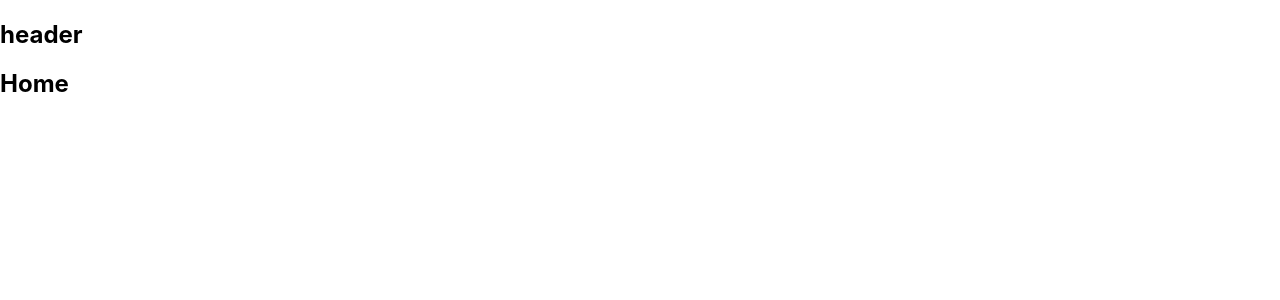
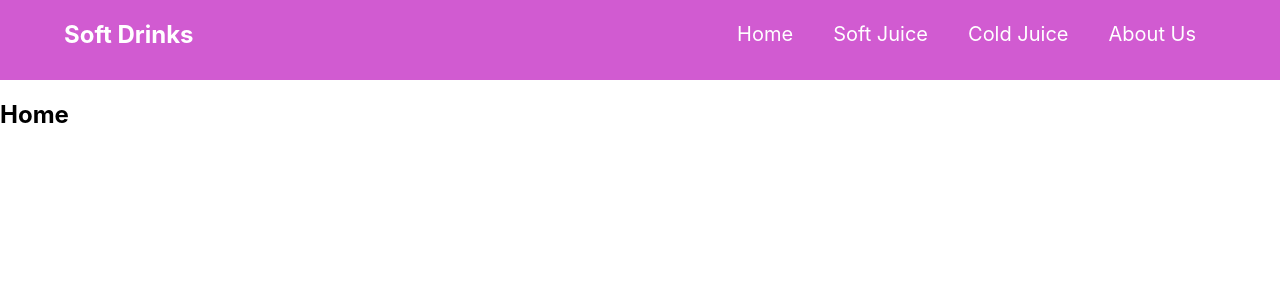
Before and after one commit to ruhulamin111/react-soft-drinks, a React (Create React App) app: page / in a window 1280 px wide. Shown: the top 300 px of the page. Built offline with nearby package versions, Linux system fonts and the light colour scheme.

Commit message:
navbar add

```diff
--- a/src/components/Header/Header.css
+++ b/src/components/Header/Header.css
@@ -0,0 +1,26 @@
+.nav-bar {
+    background-color: rgb(209, 91, 209);
+    color: white;
+    height: 80px;
+}
+
+header {
+    display: flex;
+    justify-content: space-between;
+    align-items: center;
+    width: 90%;
+    margin: auto;
+}
+
+nav a {
+    text-decoration: none;
+    color: white;
+    padding: 31px 20px;
+    cursor: pointer;
+    font-size: 20px;
+}
+
+nav a:hover {
+    background-color: purple;
+
+}
--- a/src/components/Header/Header.js
+++ b/src/components/Header/Header.js
@@ -3,8 +3,18 @@ import './Header.css'
 
 const Header = () => {
     return (
-        <div>
-            <h2>header</h2>
+        <div className='nav-bar'>
+            <header>
+                <nav>
+                    <h2>Soft Drinks</h2>
+                </nav>
+                <nav>
+                    <a href="#home">Home</a>
+                    <a href="#home">Soft Juice</a>
+                    <a href="#home">Cold Juice</a>
+                    <a href="#home">About Us</a>
+                </nav>
+            </header>
         </div>
     );
 };
```
